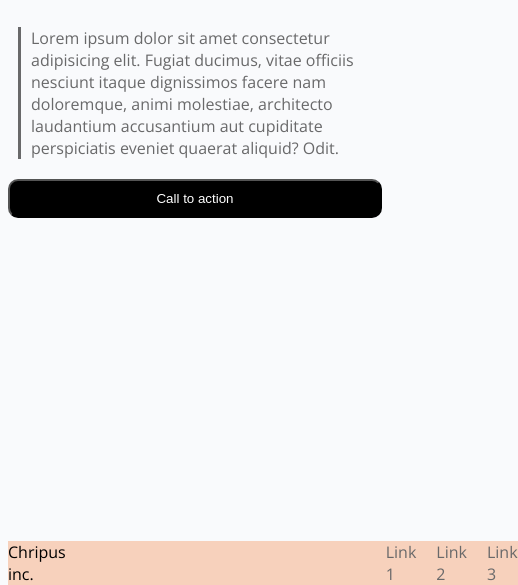
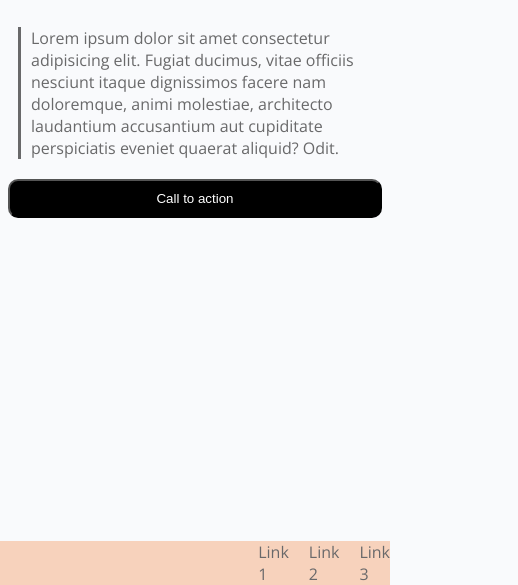
Before and after one commit to Appa1juce/Lab1, a plain HTML site: page index.html in a window 390 px wide. Shown: the part 259-844 px from the top of the page, 518 px wide, since content can reach past the window. Drawn offline with nearby package versions, Linux system fonts and the light colour scheme.

Commit message:
second commit

```diff
--- a/style.css
+++ b/style.css
@@ -68,15 +68,18 @@ button{
 footer{
     display: flex;
     justify-content: end;
-    position: absolute;
+    position: fixed;
     bottom: 0;
+    left: 0;
+    right:0;
     background-color:rgba(247, 193, 162, 0.7) ;
 
 
 }
 
 .child3{
-    margin-right: 300px;
+    margin-right: 305px;
+    margin-left: 10px;
     color:#000;
 }
 
```
